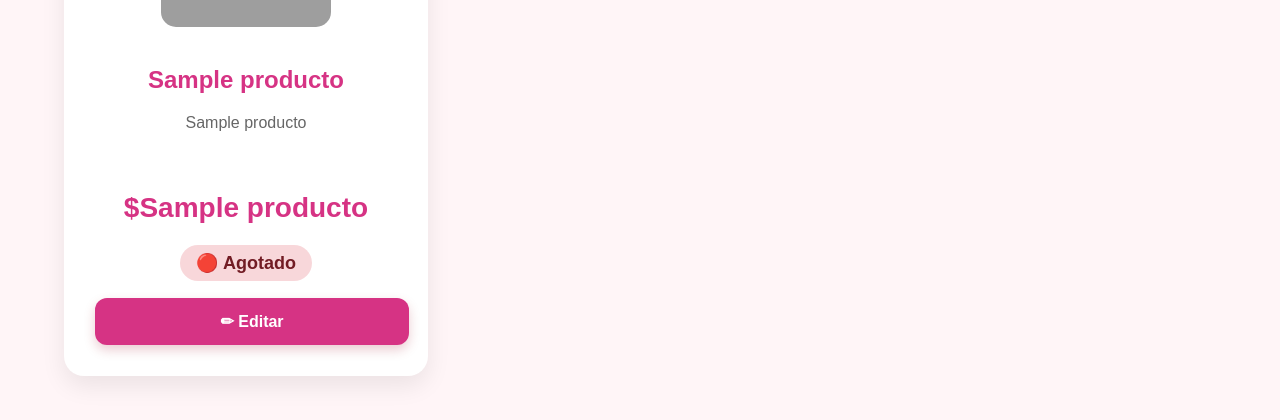
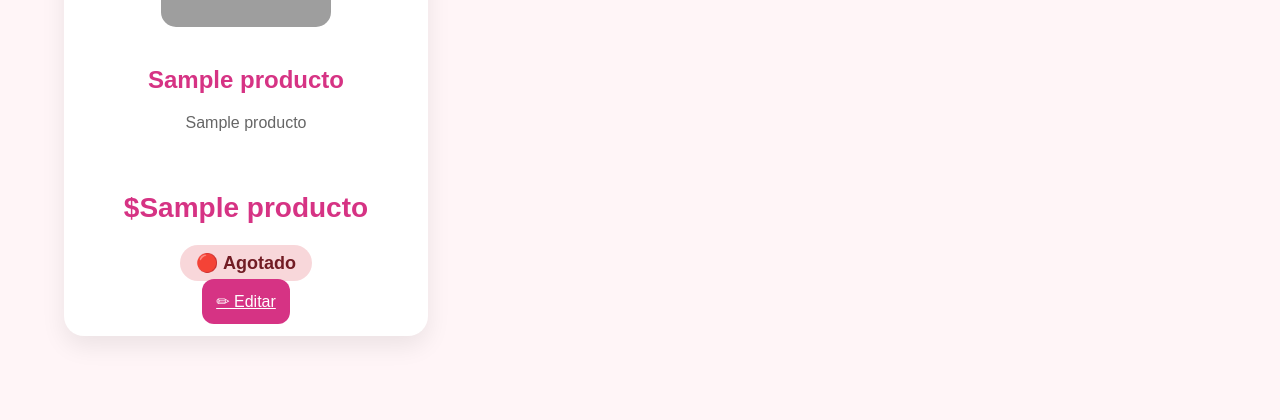
Before and after one commit to fresitamia62/fresita_mia, a Flask app: template FRESITA_MIA_ONLINE/templates/admin_productos.html in a window 1280 px wide. Shown: the part 324-744 px from the top of the page. Run offline with Flask 3, Linux system fonts and the light colour scheme; the template is opened without the code that fills it: most values are stand-ins (such as "Sample title", 1, 10 or a date in 2020); some libraries are stand-ins or nearby versions; grey boxes are pictures that could not be loaded.

Commit message:
Replace button with link for editing products

```diff
--- a/FRESITA_MIA_ONLINE/templates/admin_productos.html
+++ b/FRESITA_MIA_ONLINE/templates/admin_productos.html
@@ -55,9 +55,12 @@
 
             <br><br>
 
-            <button class="editar-btn">
-                ✏ Editar
-            </button>
+            <a href="{{ url_for('editar_producto', id_producto=producto[0]) }}"
+               class="editar-btn">
+
+                  ✏ Editar
+
+         </a>
 
         </div>
 
```
